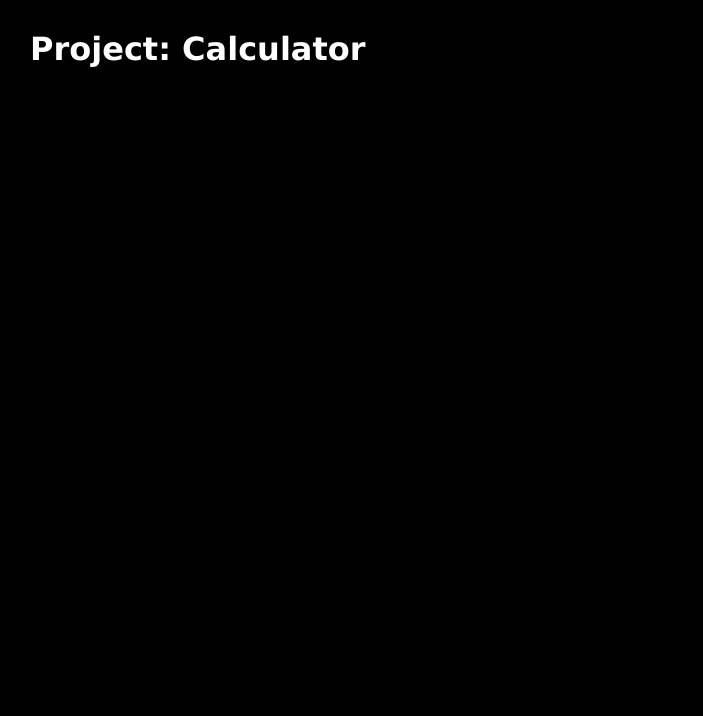
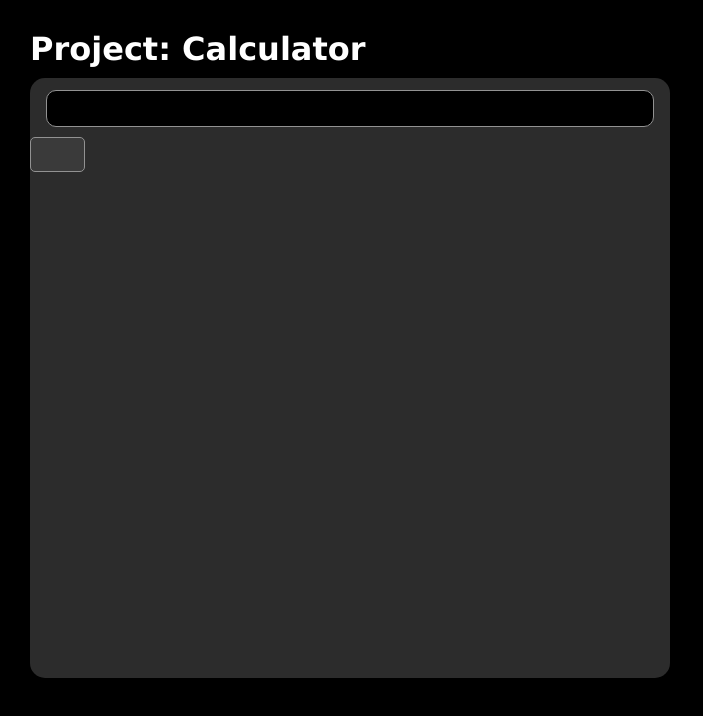
Before and after one commit to TheQueCode/Project-Calculator, a plain HTML site: page index.html in a window 1280 px wide. Shown: the whole page, without its empty margins (0-703 px from the left). Drawn offline with Linux system fonts and the light colour scheme.

Commit message:
Add button, display, bit of styling

```diff
--- a/css/style.css
+++ b/css/style.css
@@ -12,3 +12,40 @@
   padding: 15px;
   margin:15px;
 }
+
+.calculator {
+  width: 50vw;
+  height: 75vh;
+  background-color: #2c2c2c;
+  color: #fff;
+  margin-top: 10px;
+  padding-top: 2px;
+  border-radius: 15px;
+}
+
+.display {
+  display: block;
+  width: 95%;
+  height: auto;
+  padding: 10px;
+  margin-top: 10px;
+  margin-right: auto;
+  margin-left:auto;
+  border: 1px solid #929292;
+  border-radius: 10px;
+}
+
+button {
+  width: 55px;
+  height: 35px;
+  color: #fff;
+  margin-top: 10px;
+  background-color: #3a3a3a;
+  border: 1px solid #929292;
+  border-radius: 5px;
+}
+
+button:hover{
+  background-color: #414141;
+  cursor: pointer;
+}
--- a/js/script.js
+++ b/js/script.js
@@ -1,3 +1,17 @@
+const container = document.querySelector('.container');
+
+const calculator = document.createElement('div');
+calculator.className = 'calculator';
+
+const display = document.createElement('input');
+display.className = 'display';
+
+const button = document.createElement('button');
+button.className = 'button';
+
+container.appendChild(calculator);
+calculator.appendChild(display);
+calculator.appendChild(button);
 
 
 
@@ -26,8 +40,3 @@ function multiply (num1, num2) {
 function divide (num1, num2) {
   return num1 / num2;
 }
-
-console.log(add(3, 7));
-console.log(subtract(100, 10));
-console.log(multiply(8, 111));
-console.log(divide(1110, 1));
```
